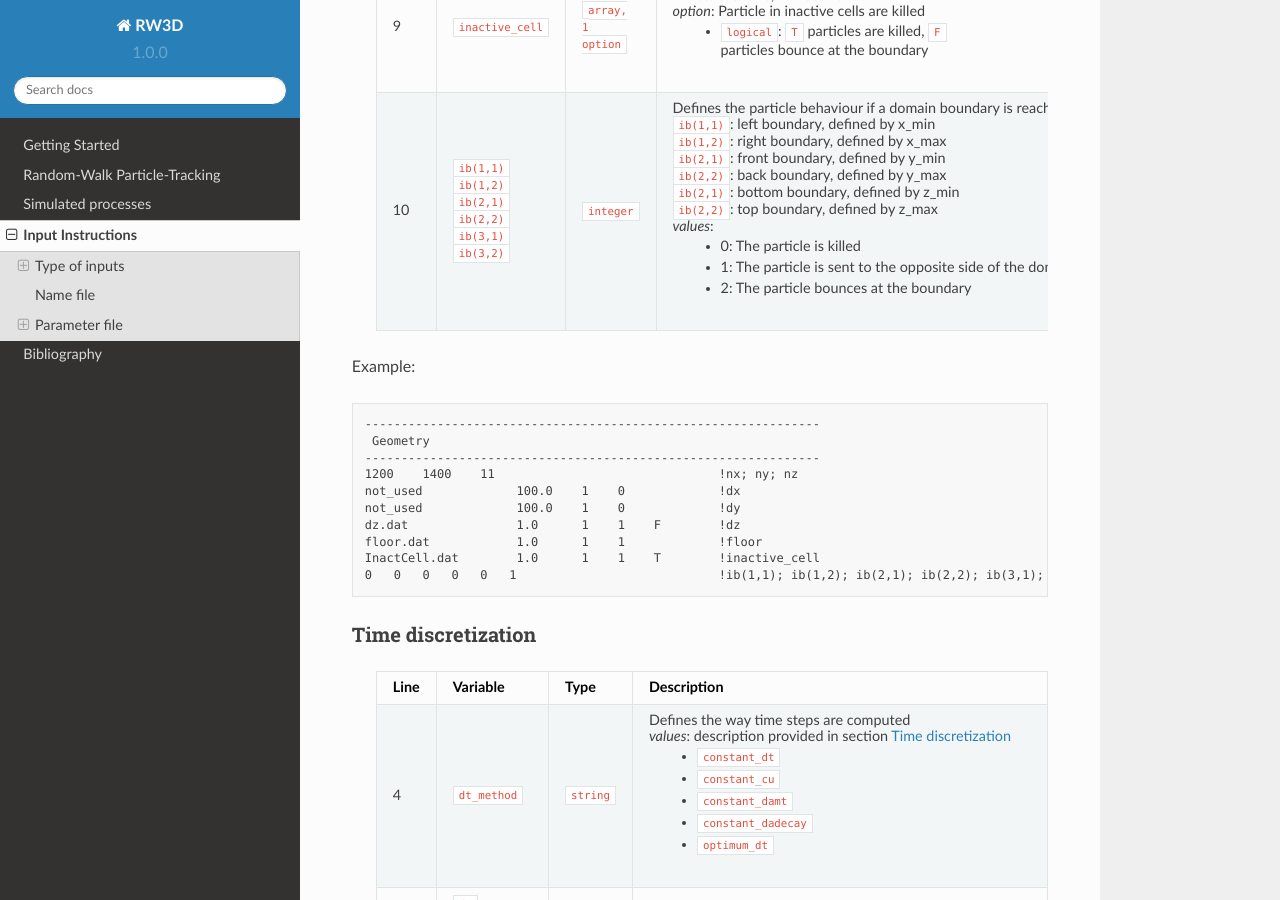
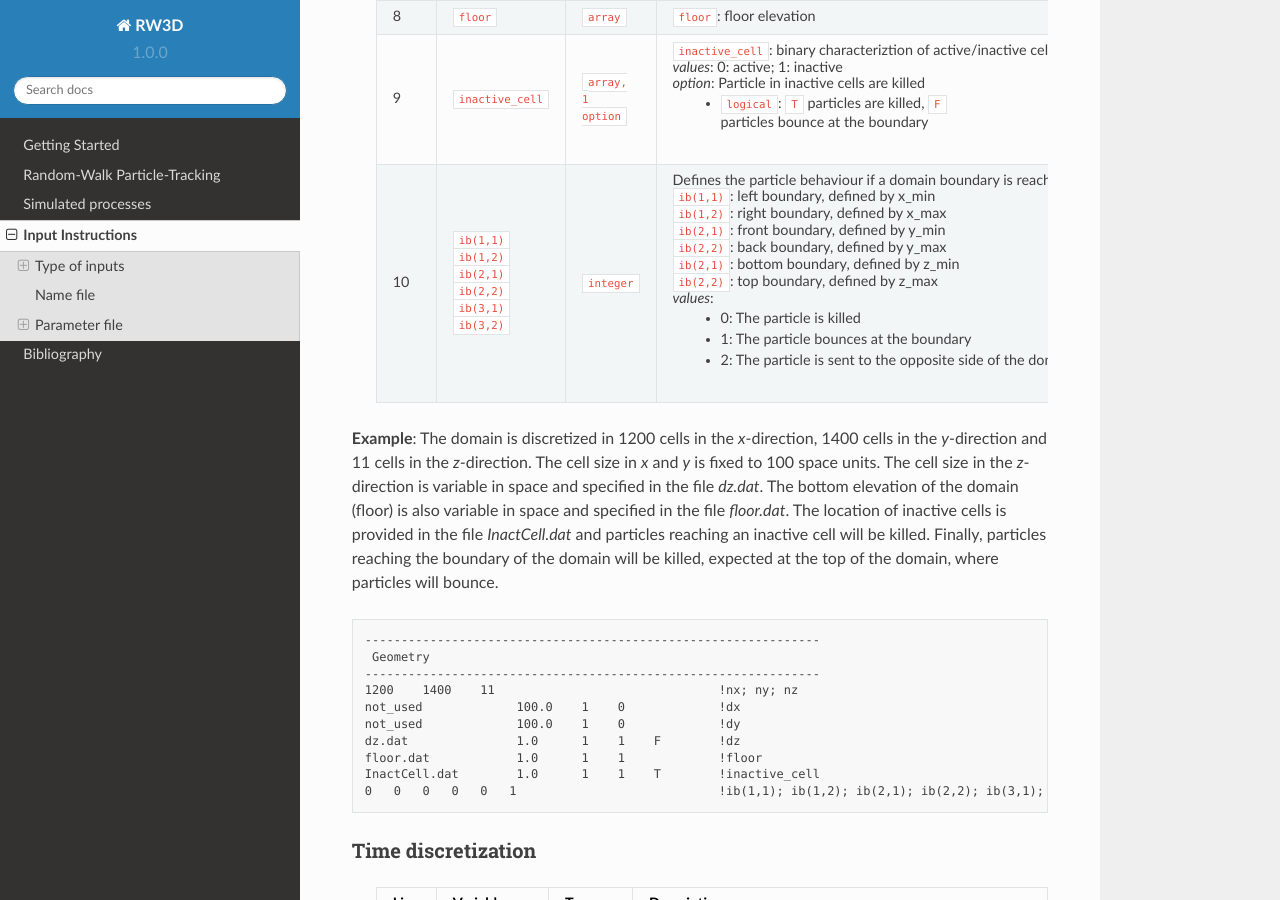
Before and after one commit to chrishenri/rw3d_manual, a Sphinx documentation site: the page built from docs/source/inputs.rst, in a window 1280 px wide and 900 px high, scrolled down 4643 px. Built offline with Sphinx 7.4.7 and the Read the Docs theme 2.0.0, drawn with Linux system fonts in a browser that asks for light colours; some of the changed text lies outside the part shown.

Commit message:
develop examples

```diff
--- a/docs/source/inputs.rst
+++ b/docs/source/inputs.rst
@@ -215,7 +215,9 @@
     The line number in each table is reset for each block to simplify the description of the inputs. Each block is to be filled up sequentially, so the *absolute* line number will be different.
 
 
-Example:
+**Example**: A problem involving 2 aqueous chemical species (named *A* and *B*) and 0 mineral species.
+The simulation will run for 150.0 time units with transient parameters.
+The temporal discretization of the transient parameters is specified in the file *time_discretization.dat* and the transient paramters are set to be looped in time until the end of the simulation.
 
 ::
 
@@ -289,15 +291,19 @@
   |      |                                                                         |                    | *values*:                                                                              |
   |      |                                                                         |                    |                                                                                        |
   |      |                                                                         |                    |    - 0: The particle is killed                                                         |
-  |      |                                                                         |                    |    - 1: The particle is sent to the opposite side of the domain                        |
-  |      |                                                                         |                    |    - 2: The particle bounces at the boundary                                           |
+  |      |                                                                         |                    |    - 1: The particle bounces at the boundary                                           |
+  |      |                                                                         |                    |    - 2: The particle is sent to the opposite side of the domain                        |
   +------+-------------------------------------------------------------------------+--------------------+----------------------------------------------------------------------------------------+
 
 .. raw:: latex
 
     \end{landscape}
 
-Example:
+**Example**: The domain is discretized in 1200 cells in the *x*-direction, 1400 cells in the *y*-direction and 11 cells in the *z*-direction.
+The cell size in *x* and *y* is fixed to 100 space units. The cell size in the *z*-direction is variable in space and specified in the file *dz.dat*.
+The bottom elevation of the domain (floor) is also variable in space and specified in the file *floor.dat*.
+The location of inactive cells is provided in the file *InactCell.dat* and particles reaching an inactive cell will be killed.
+Finally, particles reaching the boundary of the domain will be killed, expected at the top of the domain, where particles will bounce.
 
 ::
 
@@ -592,7 +598,7 @@
   |      |                                                                         |                    |                                                                                        |
   |      |                                                                         |                    |    - ``serial``: sequential degradation (e.g., A :math:`\to` B :math:`\to` C)          |
   |      |                                                                         |                    |    - ``serial_moments``: sequential degradation solving higher moments in the          |
-  |      |                                                                         |                    |       derivation of transition probabilities (slower, but more accurate for large dt)  |
+  |      |                                                                         |                    |    derivation of transition probabilities (slower, but more accurate for large dt)     |
   |      |                                                                         |                    |    - ``generic``: generic reaction network                                             |
   +------+-------------------------------------------------------------------------+--------------------+----------------------------------------------------------------------------------------+
   | - if ``type_decay_network`` = ``serial``:                                                                                                                                                    |
@@ -631,6 +637,12 @@
   +------+-------------------------------------------------------------------------+--------------------+----------------------------------------------------------------------------------------+
   | 9 ...| ``y``                                                                   | ``array``          | yield coefficient                                                                      |
   +------+-------------------------------------------------------------------------+--------------------+----------------------------------------------------------------------------------------+
+  | - if ``type_decay_network`` = ``generic``:                                                                                                                                                   |
+  +------+-------------------------------------------------------------------------+--------------------+----------------------------------------------------------------------------------------+
+  | ... to be repeated ``nspe_decay`` times:                                                                                                                                                     |
+  +------+-------------------------------------------------------------------------+--------------------+----------------------------------------------------------------------------------------+
+  | 8 ...| ``k``                                                                   | ``array``          | first-order decay rate                                                                 |
+  +------+-------------------------------------------------------------------------+--------------------+----------------------------------------------------------------------------------------+
 
 
 .. note::
```
Also changed, not shown: other parts of docs/source/inputs.rst (+5 -5 lines).
